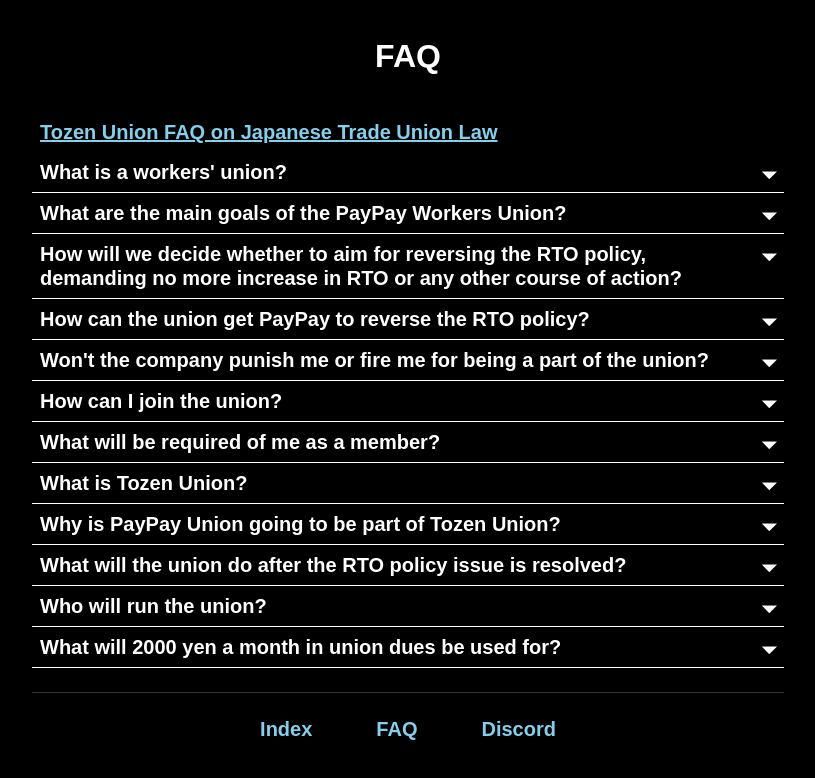
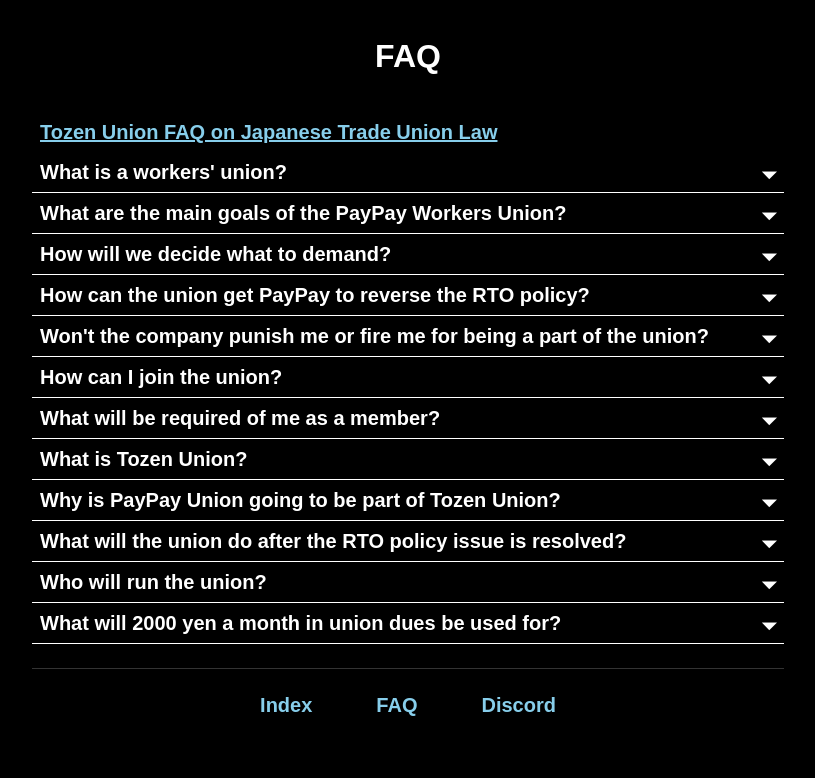
Before and after one commit to intentionaccident/pprk, a React app: page /faq in a window 1280 px wide. Shown: the top 778 px of the page, without its empty margins (232-1047 px from the left). Built offline with nearby package versions, Linux system fonts and the light colour scheme.

Commit message:
Clarify FAQ demand process

```diff
--- a/src/components/FAQPage.tsx
+++ b/src/components/FAQPage.tsx
@@ -29,8 +29,9 @@
 			<div>Over the long term, our goal is to protect the working conditions and rights of all PayPay employees.</div>
 		</ExpandingSection>
 
-		<ExpandingSection title="How will we decide whether to aim for reversing the RTO policy, demanding no more increase in RTO or any other course of action?">
-			<div>Our union is democratic, and we will hold a discussion and a vote before proceeding with any demands to the company.</div>
+		<ExpandingSection title="How will we decide what to demand?">
+			<div>Our union is democratic. Members will discuss the available options and vote before we make formal demands to the company.</div>
+			<div>For example, on office attendance, members may decide whether to seek reversal, prevent further expansion, negotiate exceptions, or pursue another course of action.</div>
 		</ExpandingSection>
 
 		<ExpandingSection title="How can the union get PayPay to reverse the RTO policy?">
```
